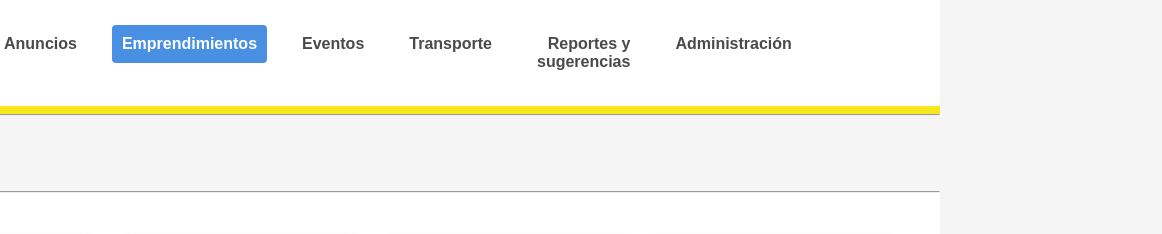
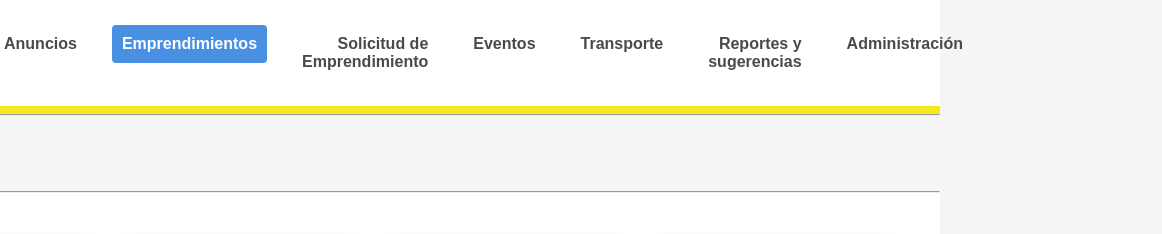
Before and after one commit to Leocenfo/avance1, a plain HTML site: page pagina_404NOTFOUND/HTML/emprendimientos_Marco/empredimientos_Marco.HTML in a window 1280 px wide. Shown: the top 234 px of the page, 340-1502 px from the left, 1162 px wide, since content can reach past the window. Drawn offline with Linux system fonts and the light colour scheme.

Commit message:
actualizacion menu navegacion

```diff
--- a/pagina_404NOTFOUND/HTML/emprendimientos_Marco/empredimientos_Marco.HTML
+++ b/pagina_404NOTFOUND/HTML/emprendimientos_Marco/empredimientos_Marco.HTML
@@ -16,6 +16,7 @@
                     <li><a href="#">Perfil</a></li>
                     <li><a href="#">Anuncios</a></li>
                     <li><a href="#" class="activo">Emprendimientos</a></li>
+                    <li><a href="#">Solicitud de Emprendimiento</a></li>
                     <li><a href="#">Eventos</a></li>
                     <li><a href="#">Transporte</a></li>
                     <li><a href="#">Reportes y sugerencias</a></li>
```
